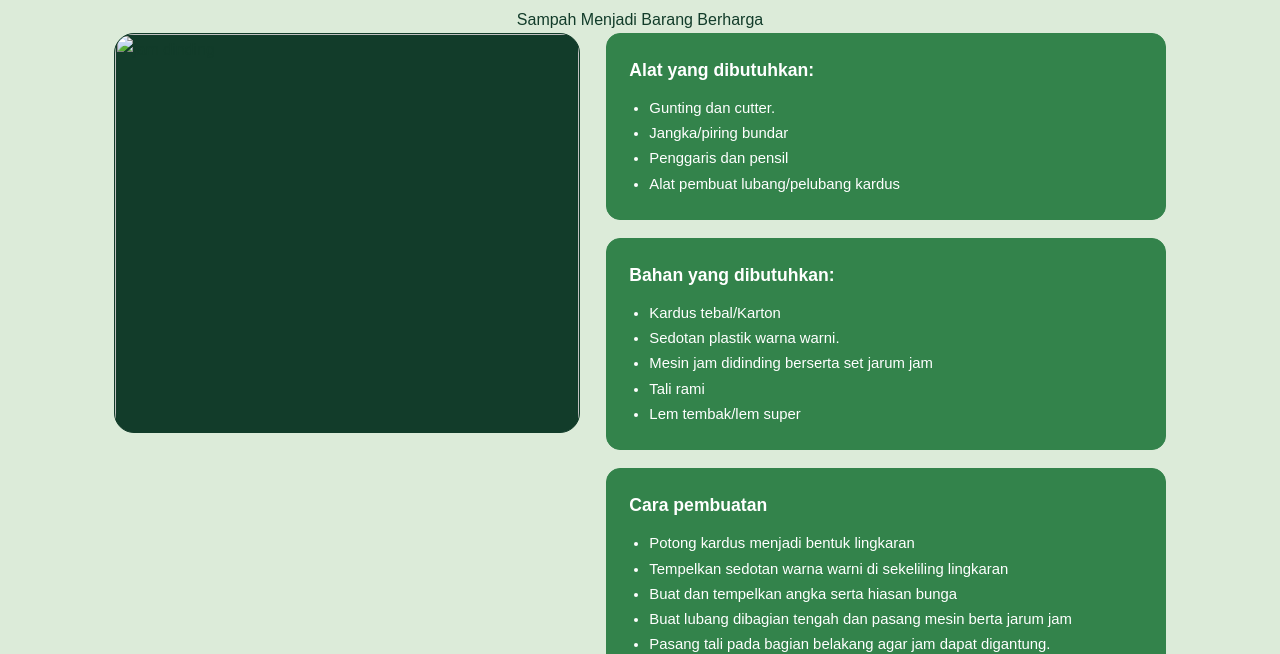
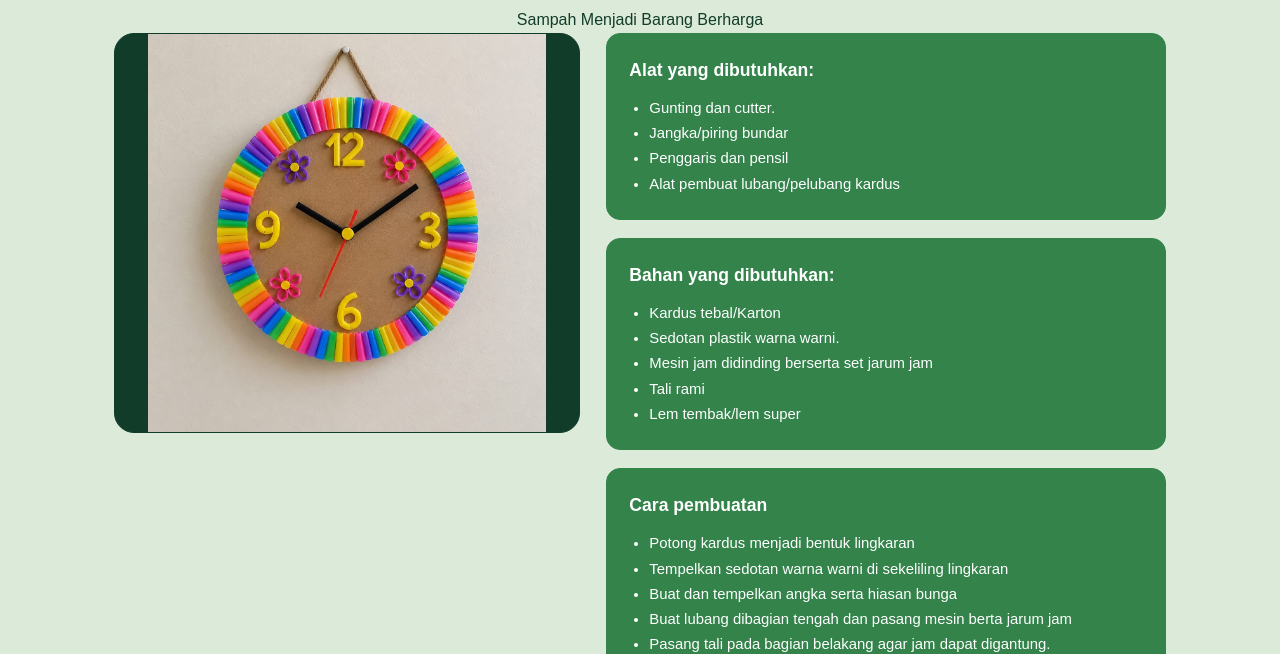
Before and after one commit to AsSyifaAzzahraPutri/proyek_kolaborasi_12, a plain HTML site: page jamdinding.html in a window 1280 px wide. Shown: the part 149-803 px from the top of the page. Drawn offline with Linux system fonts and the light colour scheme.

Commit message:
Update jamdinding.html

```diff
--- a/jamdinding.html
+++ b/jamdinding.html
@@ -31,7 +31,7 @@
         <div>
           <img
             class="detail-image"
-            src="gambar/jam dinding daur ulang.jpeg"
+            src="jam dinding daur ulang.jpeg"
             alt="jam dinding"
           />
         </div>
```
